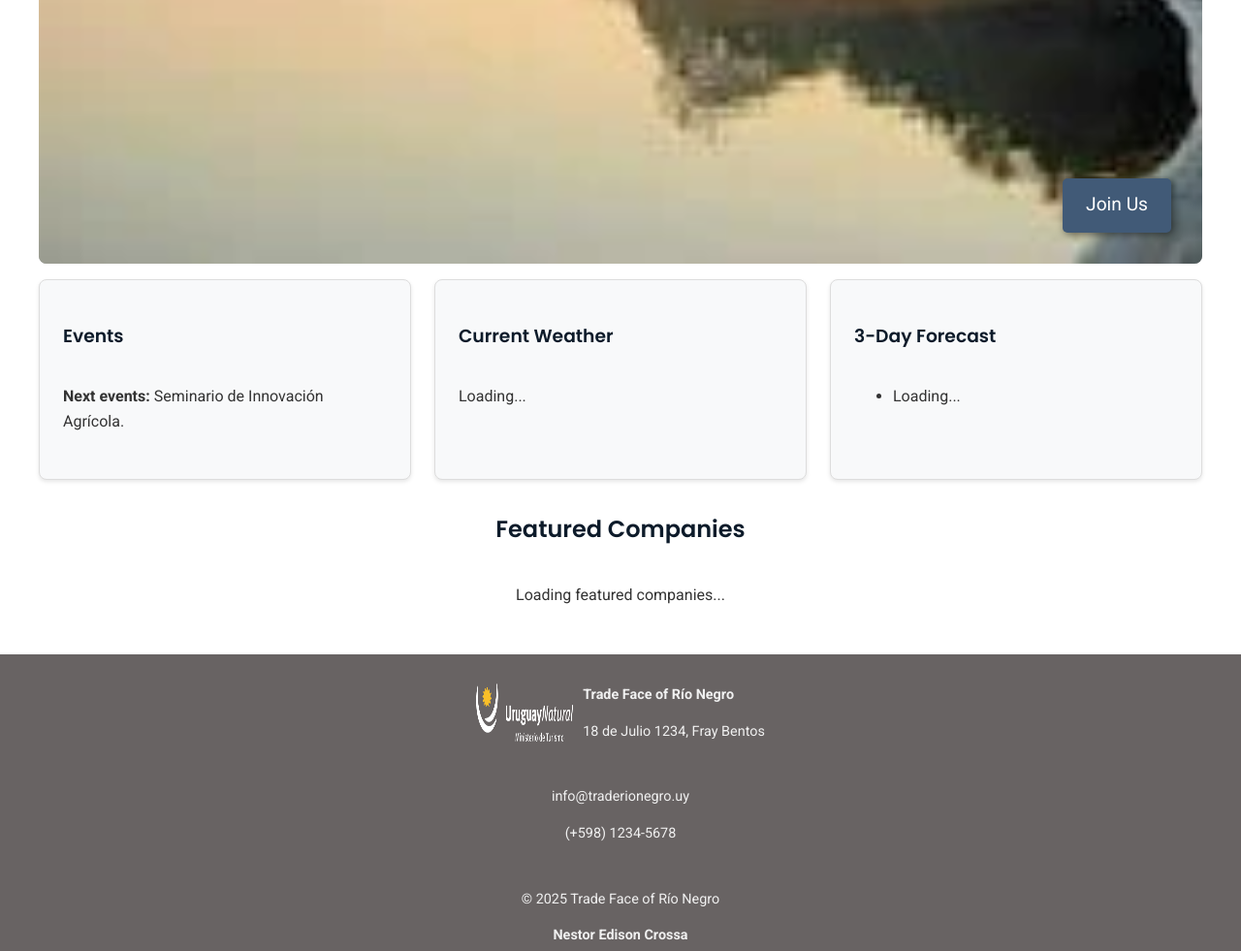
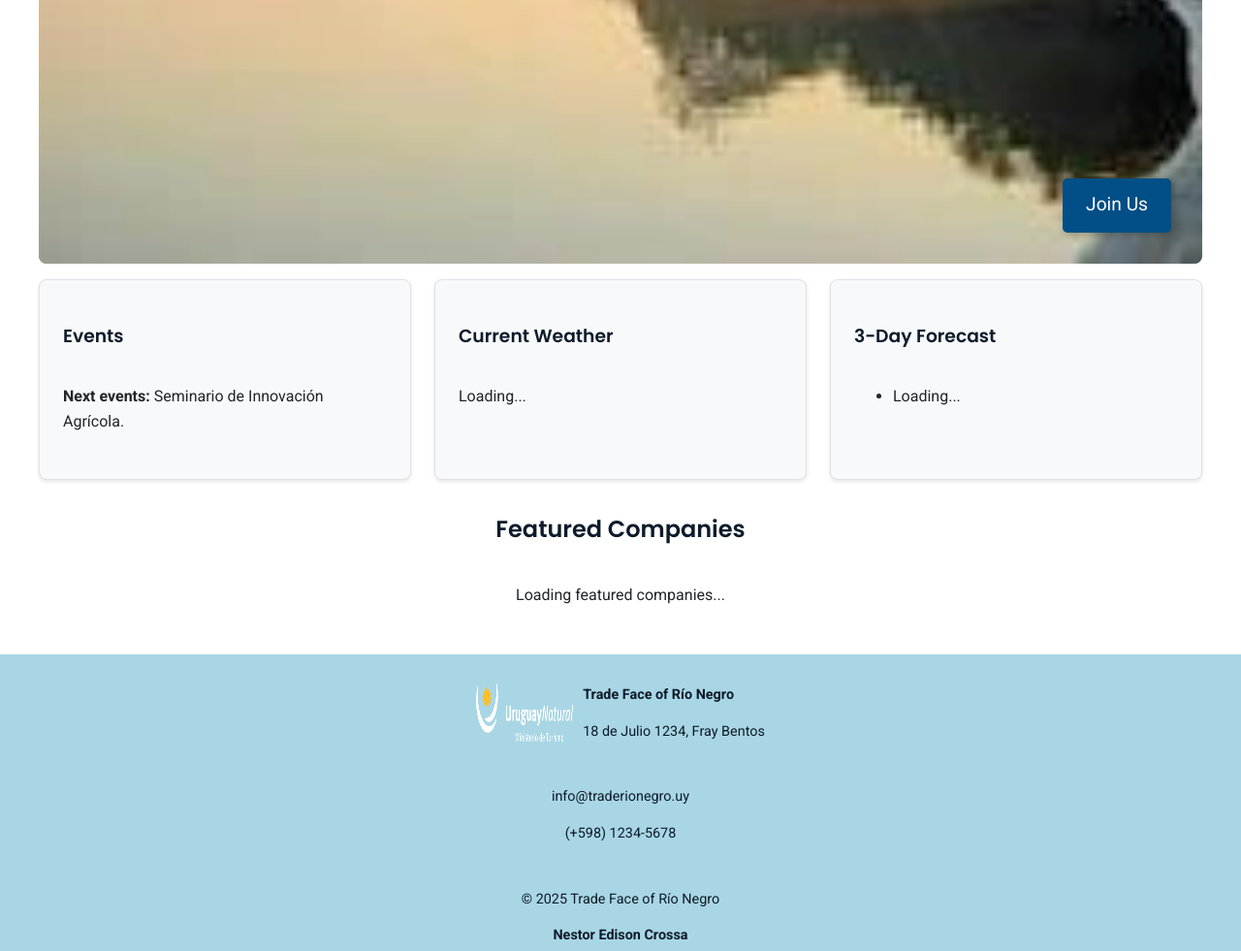
Before and after one commit to nestoredi/wdd231, a plain HTML site: page chamber/images/index.html in a window 1280 px wide. Shown: the part 781-1762 px from the top of the page at 97% size. Drawn offline with Linux system fonts and the light colour scheme; files that its build step writes are made by us from their sources; files whose address does not match are found by name.

Commit message:
Add files via upload

```diff
--- a/chamber/styles/main.css
+++ b/chamber/styles/main.css
@@ -2,17 +2,25 @@
 /* --- VARIABLES GLOBALES Y ESTILOS BASE --- */
 /* ========================================= */
 :root {
-    /* Paleta de Colores */
-    --primary-color: #0d1b2a;
-    --secondary-color: #415a77;
-    --accent-color: #f0f0f0;
-    --text-color: #333;
-    --bg-color: #ffffff;
-    --card-bg-color: #f8f9fa;
-    --header-bg: #686363;
-    --border-color: #ddd;
+    /*
+      Paleta de Colores Accesible y Renovada
+      - Header/Footer en Celeste con texto de alto contraste.
+      - Botones y acciones con un azul intenso que contrasta bien con texto blanco.
+      - Texto principal muy oscuro para máxima legibilidad sobre fondos claros.
+    */
+    --header-footer-bg: #A9D6E5; /* Celeste claro para header y footer */
+    --header-footer-text: #0d1b2a; /* Azul muy oscuro para texto sobre celeste (Contraste 11.23:1) */
+
+    --primary-color: #0d1b2a;      /* Azul oscuro para títulos principales */
+    --secondary-color: #014F86;   /* Azul de acción para botones y enlaces (Contraste 6.55:1 con blanco) */
+
+    --text-color: #212529;         /* Gris muy oscuro para el cuerpo del texto (casi negro) */
+    --bg-color: #ffffff;           /* Fondo principal blanco */
+    --card-bg-color: #f8f9fa;      /* Fondo de tarjetas ligeramente gris */
+    --border-color: #dee2e6;       /* Borde suave y visible */
+
     --shadow-color: rgba(0, 0, 0, 0.1);
-    --shadow-strong-color: rgba(0, 0, 0, 0.5);
+    --shadow-strong-color: rgba(0, 0, 0, 0.25);
 
     /* Tipografía */
     --heading-font: 'Poppins', sans-serif;
@@ -84,15 +92,15 @@ header {
     justify-content: space-between;
     align-items: center;
     padding: 1rem 2rem;
-    background-color: var(--header-bg);
-    color: var(--accent-color);
+    background-color: var(--header-footer-bg);
+    color: var(--header-footer-text);
 }
 .logo-container { display: flex; align-items: center; text-decoration: none; color: inherit; }
 .logo-container img { margin-right: 1rem; }
 .site-name .title { font-size: 1.8rem; font-weight: 600; }
 .site-name .subtitle { font-size: 1rem; }
 nav ul { list-style: none; display: flex; margin: 0; padding: 0; gap: 0.5rem; }
-nav a { text-decoration: none; color: var(--accent-color); padding: 0.5rem 1rem; font-weight: bold; border-radius: 5px; transition: background-color 0.3s, color 0.3s; }
+nav a { text-decoration: none; color: var(--header-footer-text); padding: 0.5rem 1rem; font-weight: bold; border-radius: 5px; transition: background-color 0.3s, color 0.3s; }
 nav a:hover, nav a.active { background-color: var(--secondary-color); color: #ffffff; }
 #menu-button {
     display: none;
@@ -111,12 +119,12 @@ footer {
     gap: 1rem;
     text-align: center;
     padding: 1rem;
-    background-color: var(--header-bg);
+    background-color: var(--header-footer-bg);
     margin-top: 2rem;
     font-size: 0.9rem;
-    color: var(--accent-color);
+    color: var(--header-footer-text);
 }
-footer a { color: var(--accent-color); }
+footer a { color: var(--header-footer-text); }
 .footer-info { display: flex; align-items: center; justify-content: center; }
 .footer-info img { margin-right: 10px; }
 .footer-info div { text-align: left; }
```
Also changed, not shown: chamber/thankyou.html (added, +28 -0 lines).
